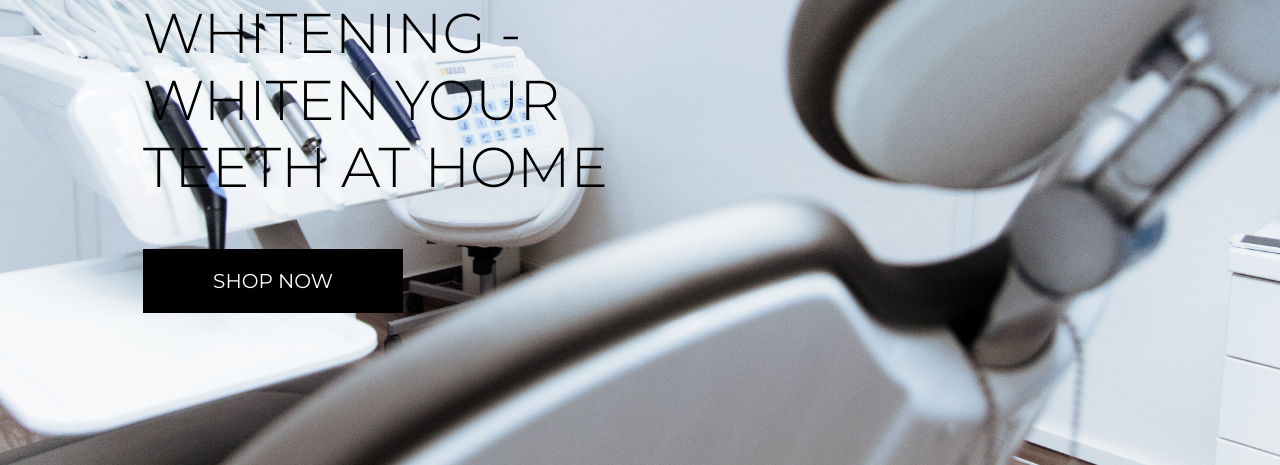
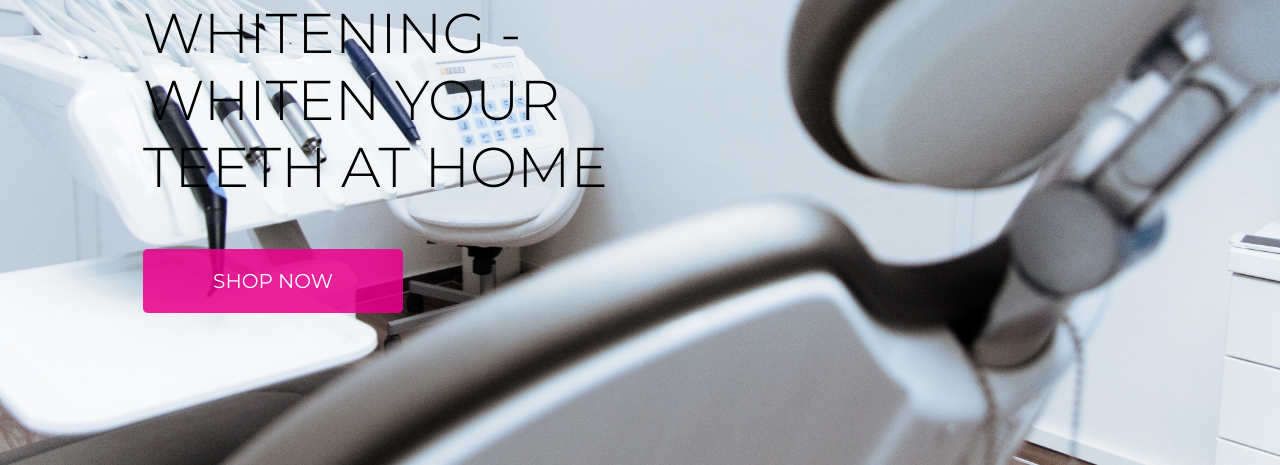
Before and after one commit to mmcin/CI-PP5, a Django app: page / in a window 1280 px wide. Shown: the part 335-800 px from the top of the page. Run offline with Django 4.2, Linux system fonts and the light colour scheme; some libraries are stand-ins or nearby versions.

Commit message:
Style shop now button index.html

```diff
--- a/home/templates/home/index.html
+++ b/home/templates/home/index.html
@@ -18,7 +18,8 @@
             </h1>
             <div class="my-5">
                 <h4>
-                    <a href="" class="shop-now-button btn btn-lg rounded-0 text-uppercase py-3">Shop Now</a>
+                    <a href="" class="shop-now-button pink-background btn btn-lg rounded-5 text-uppercase py-3">Shop
+                        Now</a>
                 </h4>
             </div>
         </div>
```
